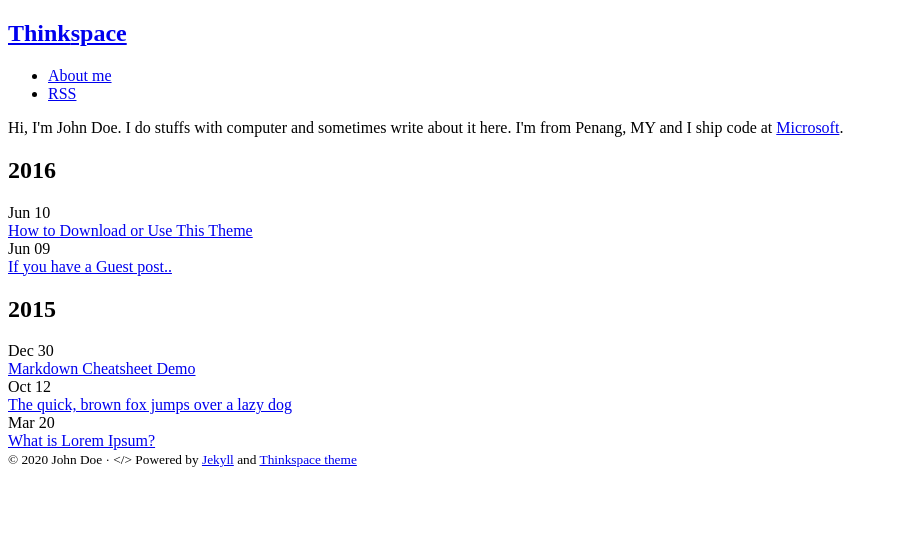
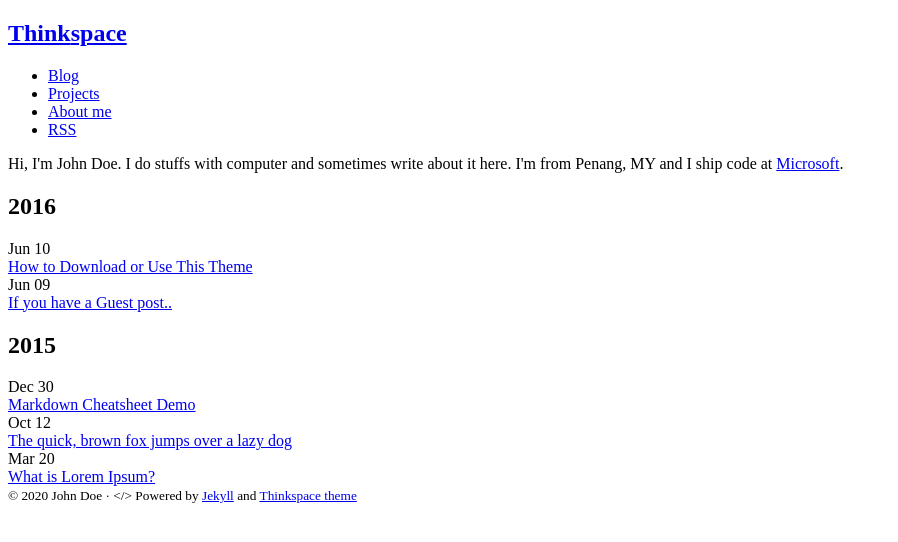
Before and after one commit to jo-schroeder/jo-schroeder.github.io, a Jekyll site: the page built from blog.html, in a window 1280 px wide. Shown: the top 542 px of the page, without its empty margins (0-898 px from the left). Built offline with Jekyll 4.4.1, drawn with Linux system fonts in a browser that asks for light colours.

Commit message:
Update nav.html

```diff
--- a/_includes/nav.html
+++ b/_includes/nav.html
@@ -3,6 +3,8 @@
   <div class="container">
     <h1 class="logo"><a href="{{ '/' | prepend: site.baseurl | prepend: site.url }}">{{ site.title_left }}<span>{{ site.title_right }}</span></a></h1>
     <ul class="navbar">
+      <li><a href="{{ '/blog' | prepend: site.baseurl | prepend: site.url }}">Blog</a></li>
+      <li><a href="{{ '/projects' | prepend: site.baseurl | prepend: site.url }}">Projects</a></li>
       <li><a href="{{ '/about' | prepend: site.baseurl | prepend: site.url }}">About me</a></li>
       <li><a href="{{ "/feed.xml" | prepend: site.baseurl | prepend: site.url }}" target="_blank">RSS</a></li>
     </ul>
```
